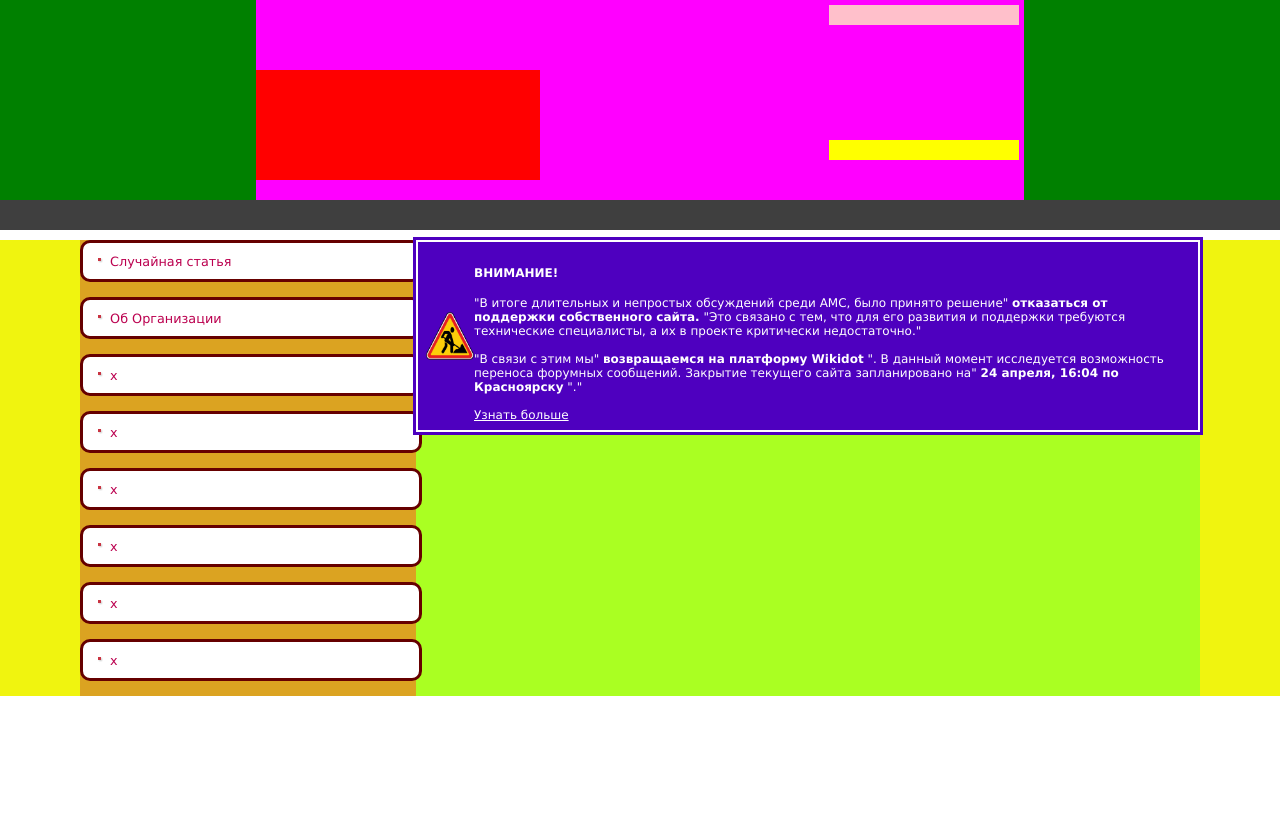
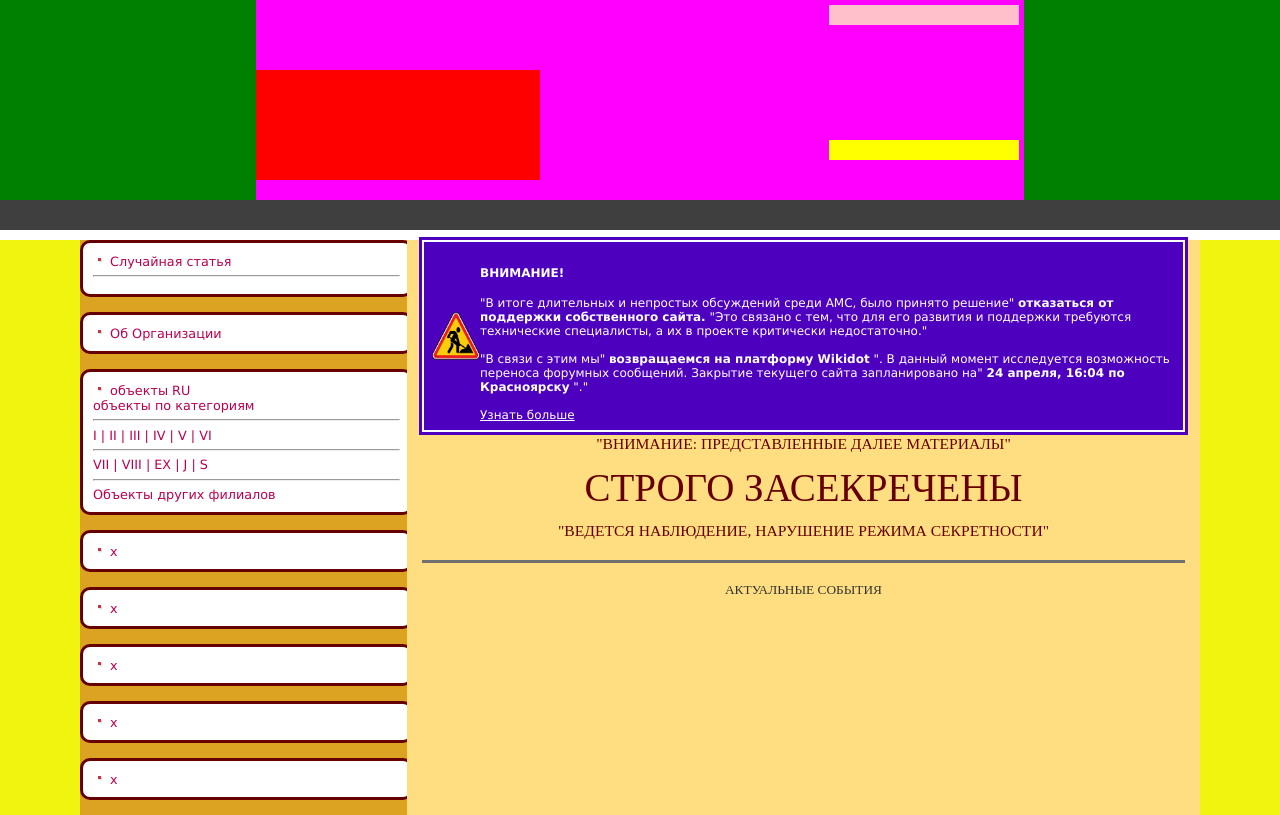
Before and after one commit to exvolt-biq/XOXOLSTYLE, a plain HTML site: page index.html in a window 1280 px wide. Drawn offline with Linux system fonts and the light colour scheme.

Commit message:
добавились разные стили
добавил сайд бар
добавил контент

```diff
--- a/general.css
+++ b/general.css
@@ -72,9 +72,9 @@ body{
   background-color: #dba321;
 }
 .content{
+  padding: 0px 15px 0px 15px;
   width: 70%;
-  height: 100px;
-  background-color: #1f21f3;
+  background-color: #FFDE81;
 }
 .menublock{
   width: 94%;
@@ -109,3 +109,27 @@ body{
 a{
   color: inherit;
 }
+.font-size{
+  text-align: center;
+  color: #600;
+  line-height: 1.075;
+  font-size: 0.975em;
+  line-height: 1.6;
+}
+.font-size2{
+
+}
+.font-size3{
+  font-size: 250%;
+}
+.hhru{
+  width: 100%;
+  margin: 16px 0;
+  height: 3px;
+  background-color: #707070;
+}
+.banner-block{
+  font-size: 10pt;
+    text-transform: uppercase;
+    color: #333;
+}
--- a/index.html
+++ b/index.html
@@ -31,12 +31,23 @@
         <div class="menublock">
           <img src="image\point.png">
           Случайная статья
+          <hr>
         </div><div class="menublock">
           <img src="image\point.png">
           Об Организации
         </div><div class="menublock">
           <img src="image\point.png">
-          х
+          объекты RU
+          <br>
+          объекты по категориям
+          <hr>
+          I | II | III | IV | V | VI
+          <hr>
+          VII | VIII | EX | J | S
+          <hr>
+          Объекты других филиалов
+          <br>
+
         </div><div class="menublock">
           <img src="image\point.png">
           х
@@ -58,9 +69,9 @@
         <div class="message-bar">
           <img src="image\sign.png" class="rd">
           <div class="ddd">
-          <span>
-            <h4>ВНИМАНИЕ!</h4>
-          </span>
+            <span>
+              <h4>ВНИМАНИЕ!</h4>
+            </span>
             "В итоге длительных и непростых обсуждений среди АМС, было принято решение"
             <strong>отказаться от поддержки собственного сайта.</strong>
             "Это связано с тем, что для его развития и поддержки требуются технические специалисты, а их в проекте критически недостаточно."
@@ -78,6 +89,22 @@
             <a href="#" target="_blank">Узнать больше</a>
           </div>
         </div>
+        <div class="font-size">
+          <div class="font-size2">
+            "ВНИМАНИЕ: ПРЕДСТАВЛЕННЫЕ ДАЛЕЕ МАТЕРИАЛЫ"
+            <br>
+            <div class="font-size3">
+              СТРОГО ЗАСЕКРЕЧЕНЫ
+            </div>
+            "ВЕДЕТСЯ НАБЛЮДЕНИЕ, НАРУШЕНИЕ РЕЖИМА СЕКРЕТНОСТИ"
+          </div>
+          <div class="hhru">
+
+          </div>
+          <div class="banner-block">
+            Актуальные события
+          </div>
+        </div>
       </div>
     </div>
   </div>
```
